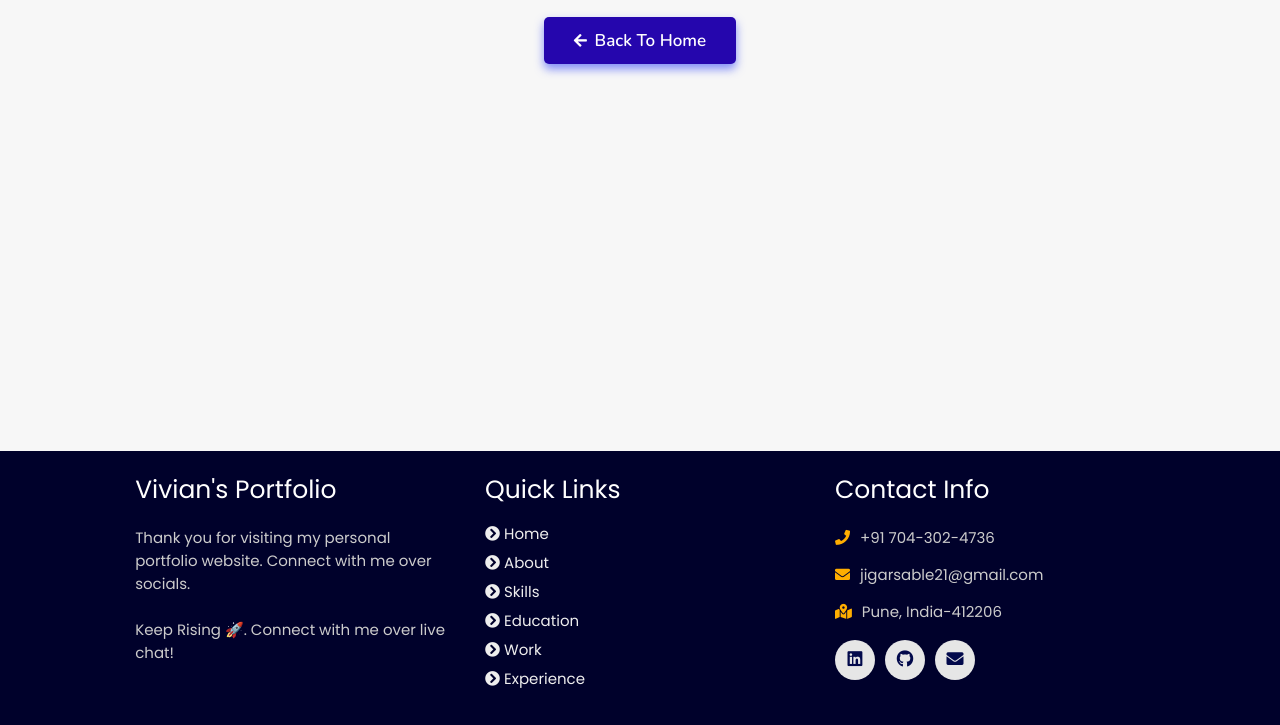
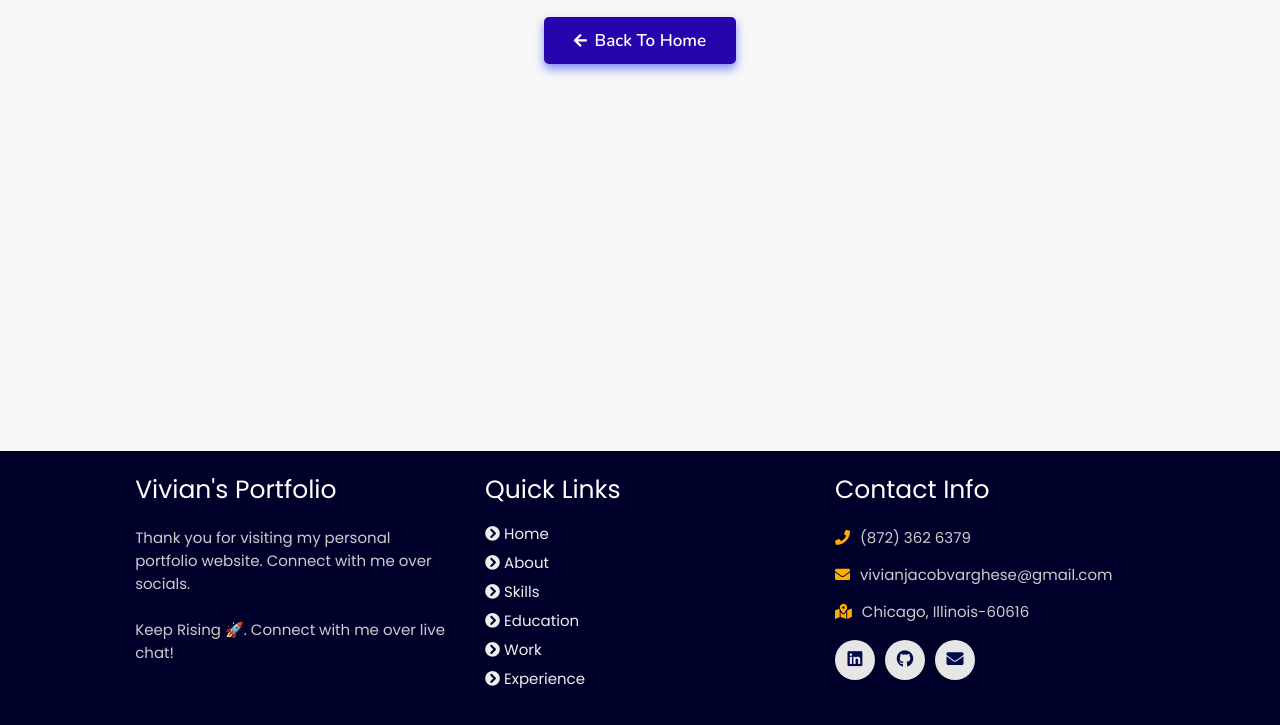
Before and after one commit to engineerviv/engineerviv.github.io, a plain HTML site: page experience/index.html in a window 1280 px wide. Shown: the part 399-1124 px from the top of the page. Drawn offline with nearby package versions, Linux system fonts and the light colour scheme.

```diff
--- a/experience/index.html
+++ b/experience/index.html
@@ -101,9 +101,9 @@
 
       <div class="box">
           <h3>contact info</h3>
-          <p> <i class="fas fa-phone"></i>+91 704-302-4736</p>
-          <p> <i class="fas fa-envelope"></i>jigarsable21@gmail.com</p>
-          <p> <i class="fas fa-map-marked-alt"></i>Pune, India-412206</p>
+          <p> <i class="fas fa-phone"></i>(872) 362 6379</p>
+          <p> <i class="fas fa-envelope"></i>vivianjacobvarghese@gmail.com</p>
+          <p> <i class="fas fa-map-marked-alt"></i>Chicago, Illinois-60616</p>
           <div class="share">
 
             <a href="https://www.linkedin.com/in/vivian-jacob-varghese/" class="fab fa-linkedin" target="_blank"></a>
--- a/experience/script.js
+++ b/experience/script.js
@@ -65,7 +65,7 @@ document.onkeydown = function(e) {
 document.addEventListener('visibilitychange',
 function(){
     if(document.visibilityState === "visible"){
-        document.title = "Experience | Portfolio Jigar Sable";
+        document.title = "Experience | Portfolio Vivian Jacob Varghese";
         $("#favicon").attr("href","/assets/images/favicon.png");
     }
     else {
```
